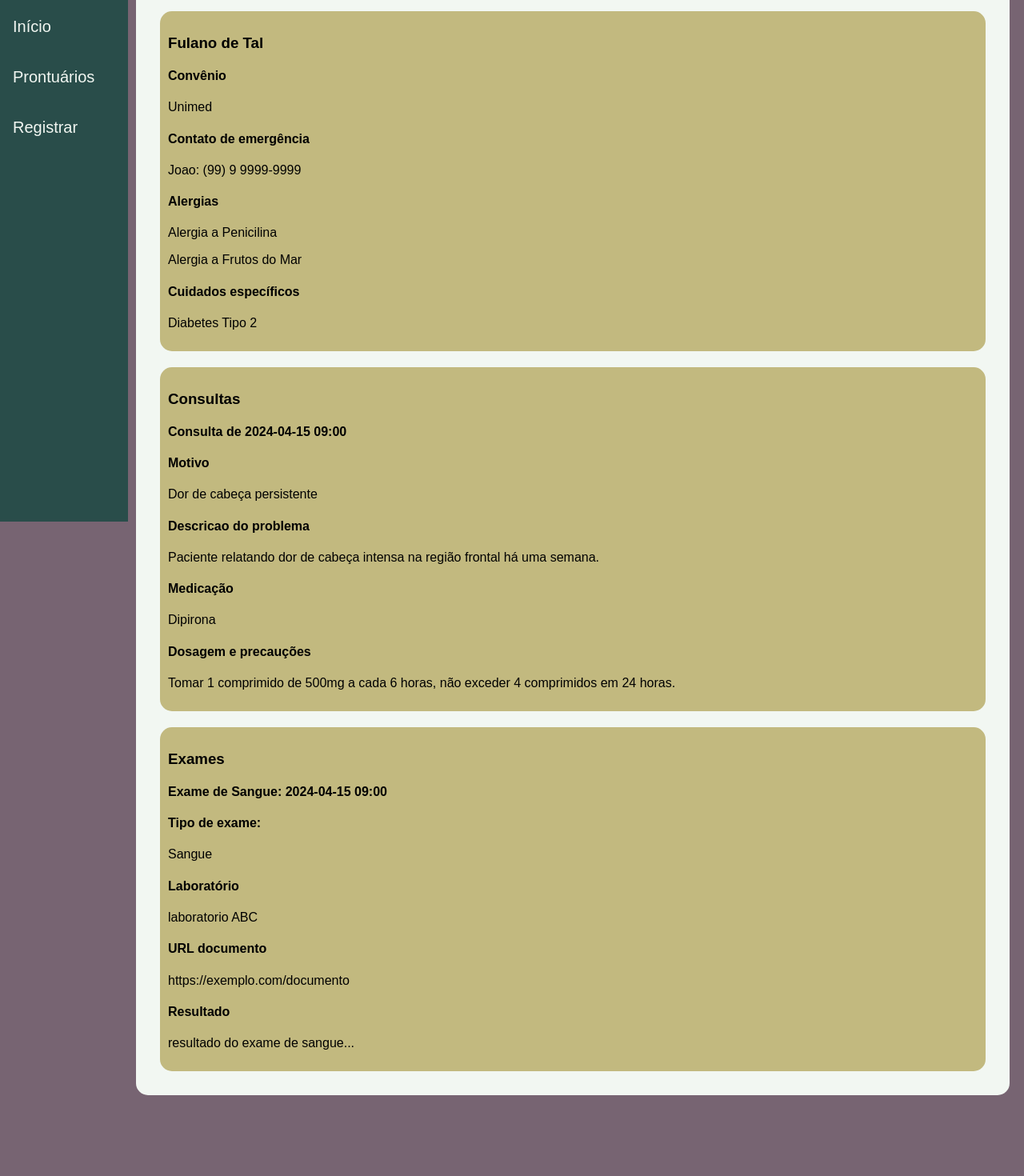
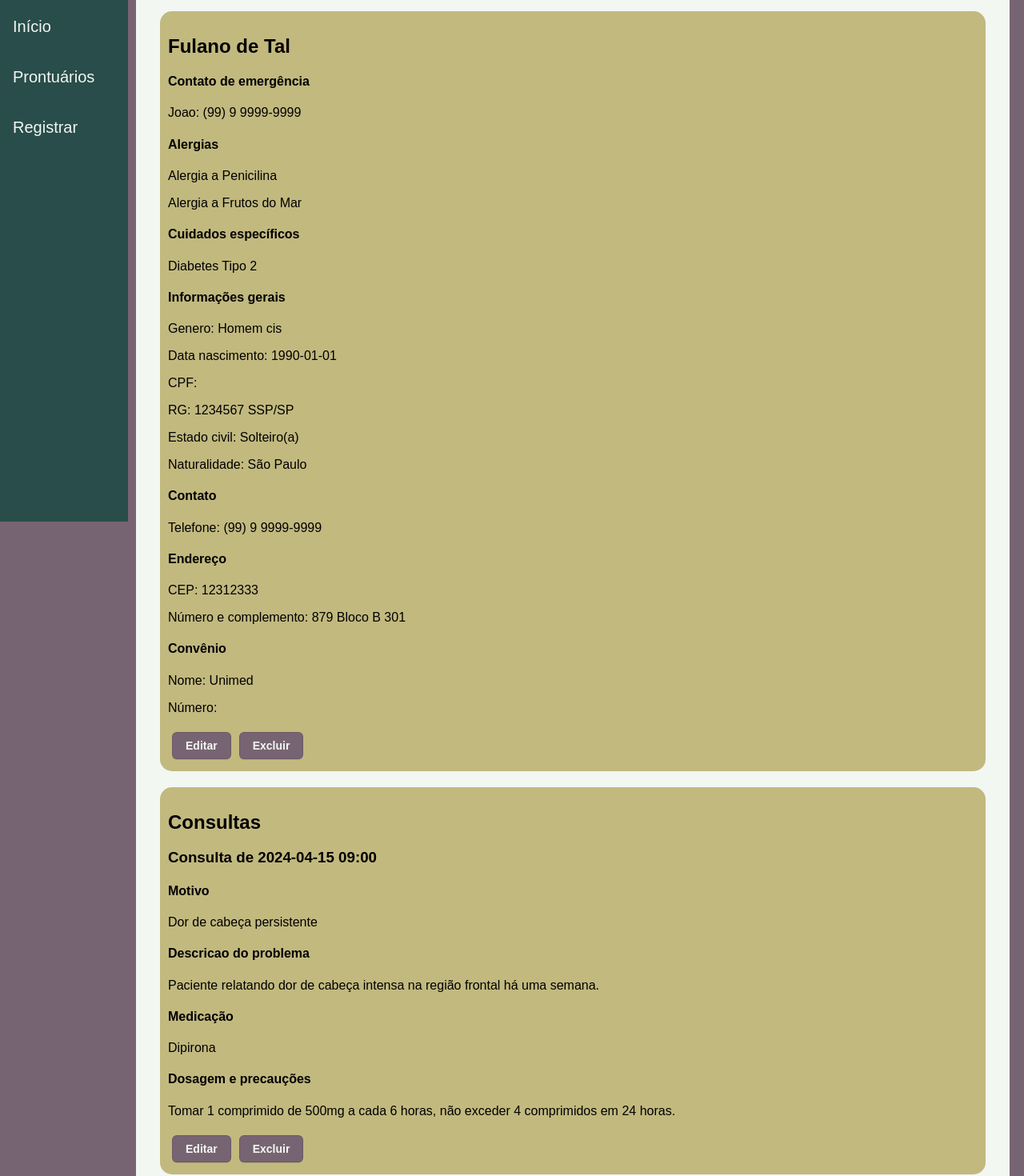
Before and after one commit to heloiseap/LABMedical, an Angular app in the folder LABMedical/: page /prontuarios/1 in a window 1280 px wide. Shown: the part 148-1618 px from the top of the page at 80% size. Before the commit the page ends 1525 px from the top, so only its background shows below. Built offline with nearby package versions, Linux system fonts and the light colour scheme.

Commit message:
prontuario com botoes de edicao e exclusao

```diff
--- a/LABMedical/src/app/prontuarios/prontuario-paciente/prontuario-paciente.component.html
+++ b/LABMedical/src/app/prontuarios/prontuario-paciente/prontuario-paciente.component.html
@@ -1,10 +1,8 @@
 <div class="prontuario-div">
   <div class="info">
-    <h3>{{ this.paciente.nome }}</h3>
-    <h4>Convênio</h4>
-    <p>{{ this.paciente.convenio }}</p>
+    <h2>{{ this.paciente.nome }}</h2>
+
     <h4>Contato de emergência</h4>
-
     <p>
       {{ this.paciente.nomeEmergencia }}:
       {{ this.paciente.contatoEmergencia }}
@@ -15,17 +13,39 @@
     <h4>Cuidados específicos</h4>
     <p *ngIf="paciente.cuidadosEspecificos.length == 0">Nenhum informado</p>
     <p *ngFor="let cuidados of paciente.cuidadosEspecificos">{{ cuidados }}</p>
+
+    <h4>Informações gerais</h4>
+    <p>Genero: {{ paciente.genero }}</p>
+    <p>Data nascimento: {{ paciente.dataNascimento }}</p>
+    <p>CPF: {{ paciente.cpf }}</p>
+    <p>RG: {{ paciente.rg }}</p>
+    <p>Estado civil: {{ paciente.estadoCivil }}</p>
+    <p>Naturalidade: {{ paciente.naturalidade }}</p>
+
+    <h4>Contato</h4>
+    <p>Telefone: {{ paciente.telefone }}</p>
+    <h4>Endereço</h4>
+    <p>CEP: {{ paciente.cep }}</p>
     <p></p>
+    <p>
+      Número e complemento: {{ paciente.numero }} {{ paciente.complemento }}
+    </p>
+    <h4>Convênio</h4>
+    <p>Nome: {{ this.paciente.convenio }}</p>
+    <p>Número: {{ this.paciente.nConvenio }}</p>
+
+    <button class="btn-normal" (click)="editarPaciente()">Editar</button>
+    <button class="btn-normal" (click)="excluirPaciente()">Excluir</button>
   </div>
 
   <div class="info">
-    <h3>Consultas</h3>
+    <h2>Consultas</h2>
     <div *ngIf="this.naoTemConsultas">
       <p>Não há consultas cadastradas</p>
     </div>
     <div class="div-consulta" *ngFor="let consulta of consultas">
       <div *ngIf="consulta != ''">
-        <h4>Consulta de {{ consulta.data }} {{ consulta.horario }}</h4>
+        <h3>Consulta de {{ consulta.data }} {{ consulta.horario }}</h3>
         <h4>Motivo</h4>
         <p>{{ consulta.motivo }}</p>
         <h4>Descricao do problema</h4>
@@ -34,21 +54,24 @@
         <p>{{ consulta.medicacao }}</p>
         <h4>Dosagem e precauções</h4>
         <p>{{ consulta.dosagemPrecaucoes }}</p>
+        <button class="btn-normal" (click)="editarConsulta()">Editar</button>
+        <button class="btn-normal" (click)="excluirConsulta()">Excluir</button>
       </div>
+
     </div>
   </div>
 
   <div class="info">
-    <h3>Exames</h3>
+    <h2>Exames</h2>
     <div *ngIf="this.naoTemExames">
       <p>Não há exames cadastrados</p>
     </div>
     <div class="div-exames" *ngFor="let exame of exames">
       <div *ngIf="exame != ''">
-        <h4>
+        <h3>
           {{ exame.nomeExame }}: {{ exame.dataExame }}
           {{ exame.horarioExame }}
-        </h4>
+        </h3>
         <h4>Tipo de exame:</h4>
         <p>{{ exame.tipoExame }}</p>
         <h4>Laboratório</h4>
@@ -57,7 +80,10 @@
         <p>{{ exame.urlDocumento }}</p>
         <h4>Resultado</h4>
         <p>{{ exame.resultado }}</p>
+        <button class="btn-normal" (click)="editarExame()">Editar</button>
+        <button class="btn-normal" (click)="excluirExame()">Excluir</button>
       </div>
+
     </div>
   </div>
 </div>
--- a/LABMedical/src/app/prontuarios/prontuario-paciente/prontuario-paciente.component.scss
+++ b/LABMedical/src/app/prontuarios/prontuario-paciente/prontuario-paciente.component.scss
@@ -8,3 +8,53 @@
         margin: 10px;
     }
 }
+.btn-normal {
+    appearance: none;
+    background-color: #776472;
+    border: 1px solid rgba(27, 31, 35, 0.15);
+    border-radius: 6px;
+    box-shadow: rgba(27, 31, 35, 0.1) 0 1px 0;
+    box-sizing: border-box;
+    color: #f2f7f2;
+    cursor: pointer;
+    display: inline-block;
+    font-size: 14px;
+    font-weight: 600;
+    line-height: 20px;
+    padding: 6px 16px;
+    position: relative;
+    text-align: center;
+    text-decoration: none;
+    user-select: none;
+    -webkit-user-select: none;
+    touch-action: manipulation;
+    vertical-align: middle;
+    white-space: nowrap;
+    margin: 5px;
+  }
+
+  .btn-normal:focus:not(:focus-visible):not(.focus-visible) {
+    box-shadow: none;
+    outline: none;
+  }
+
+  .btn-normal:hover {
+    background-color: #445552;
+  }
+
+  .btn-normal:focus {
+    box-shadow: rgba(46, 164, 79, 0.4) 0 0 0 3px;
+    outline: none;
+  }
+
+  .btn-normal:disabled {
+    background-color: #94d3a2;
+    border-color: rgba(27, 31, 35, 0.1);
+    color: rgba(255, 255, 255, 0.8);
+    cursor: default;
+  }
+
+  .btn-normal:active {
+    background-color: #298e46;
+    box-shadow: rgba(20, 70, 32, 0.2) 0 1px 0 inset;
+  }
--- a/LABMedical/src/app/prontuarios/prontuario-paciente/prontuario-paciente.component.ts
+++ b/LABMedical/src/app/prontuarios/prontuario-paciente/prontuario-paciente.component.ts
@@ -28,6 +28,7 @@ export class ProntuarioPacienteComponent implements OnInit {
   consultas: any
   exames: any
   numId: number = 0
+
   ngOnInit(): void {
     this.route.params.subscribe((params) => {
       this.id = params['id'];
@@ -57,4 +58,12 @@ export class ProntuarioPacienteComponent implements OnInit {
     }
 
   }
+  editarPaciente(){}
+  excluirPaciente(){}
+
+  editarConsulta(){}
+  excluirConsulta(){}
+
+  editarExame(){}
+  excluirExame(){}
 }
--- a/LABMedical/src/app/prontuarios/prontuarios.component.html
+++ b/LABMedical/src/app/prontuarios/prontuarios.component.html
@@ -21,7 +21,6 @@
 <div>
   <div class="pacientes" *ngIf="this.mostrar">
     <div class="paciente" *ngFor="let paciente of listaPacientes">
-      <img src="https://placehold.jp/100x100.png" />
       <h4>{{ paciente.nome }}</h4>
       {{ paciente.dataNascimento | calculoIdade }} anos
       <p>{{ paciente.telefone }}</p>
@@ -33,7 +32,7 @@
       >
         Mais detalhes
       </button>
-    </div>
+
   </div>
   <div class="mensagem-erro" *ngIf="resultadoVazio">Nenhum paciente encontrado</div>
 
--- a/LABMedical/src/app/prontuarios/prontuarios.component.scss
+++ b/LABMedical/src/app/prontuarios/prontuarios.component.scss
@@ -104,3 +104,9 @@
   margin: 10px;
   color: #294d4a;
 }
+
+a {
+  text-decoration: none;
+  color: #967e8f;
+  cursor: pointer;
+}
--- a/LABMedical/src/app/prontuarios/prontuarios.component.ts
+++ b/LABMedical/src/app/prontuarios/prontuarios.component.ts
@@ -17,8 +17,6 @@ import { CalculoIdadePipe } from '../pipes/calculo-idade.pipe';
 export class ProntuariosComponent {
   constructor(
     private pacienteService: PacienteService,
-    private consultaService: ConsultaService,
-    private exameService: ExameService,
     private router: Router
   ) {}
 
@@ -47,6 +45,17 @@ export class ProntuariosComponent {
     this.resultadoVazio = false;
   }
 
+  editarPaciente(id: string) {
+    // console.log('ok')
+    // this.router.navigate(['../registrar/paciente'+ {id}])
+    // let editar = true
+    //todo
+  }
 
-  exibirProntuario() {}
+  excluirPaciente(idExcluir: string) {
+    let pacienteExclusao = this.listaPacientes.filter((paciente: { id: string; }) => paciente.id == idExcluir)
+    // this.listaPacientes.splice(paciente,1)
+
+    //todo
+  }
 }
```
